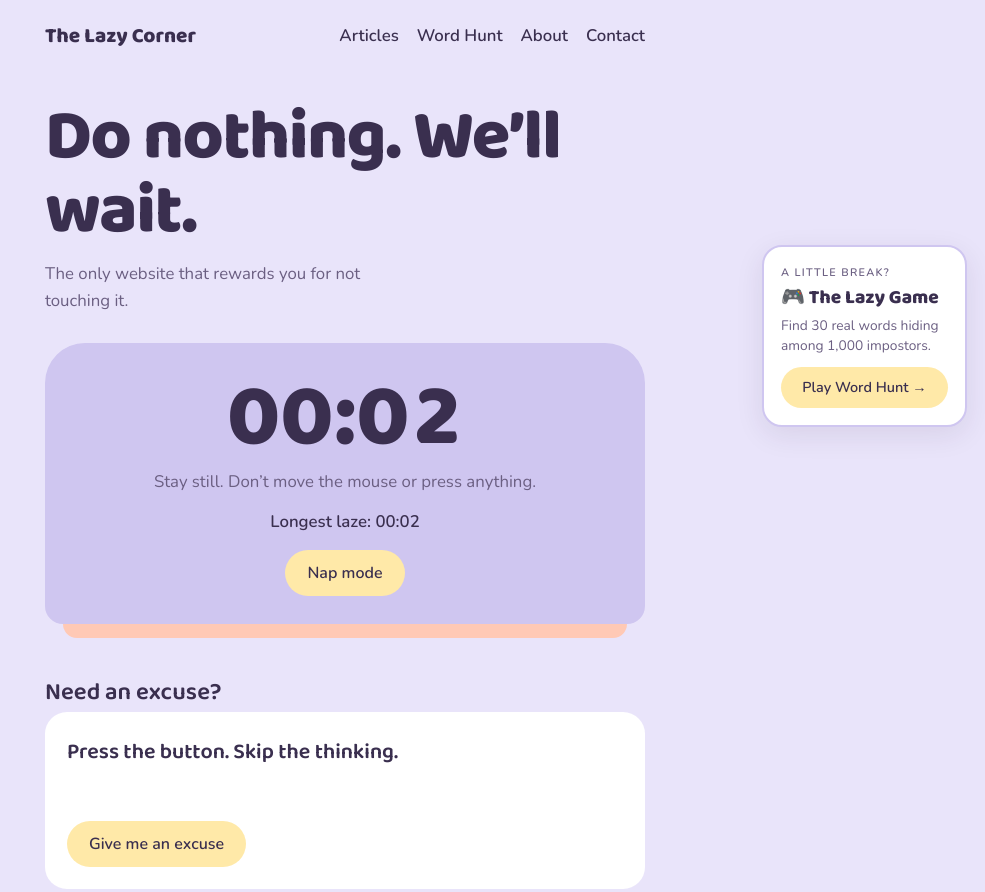
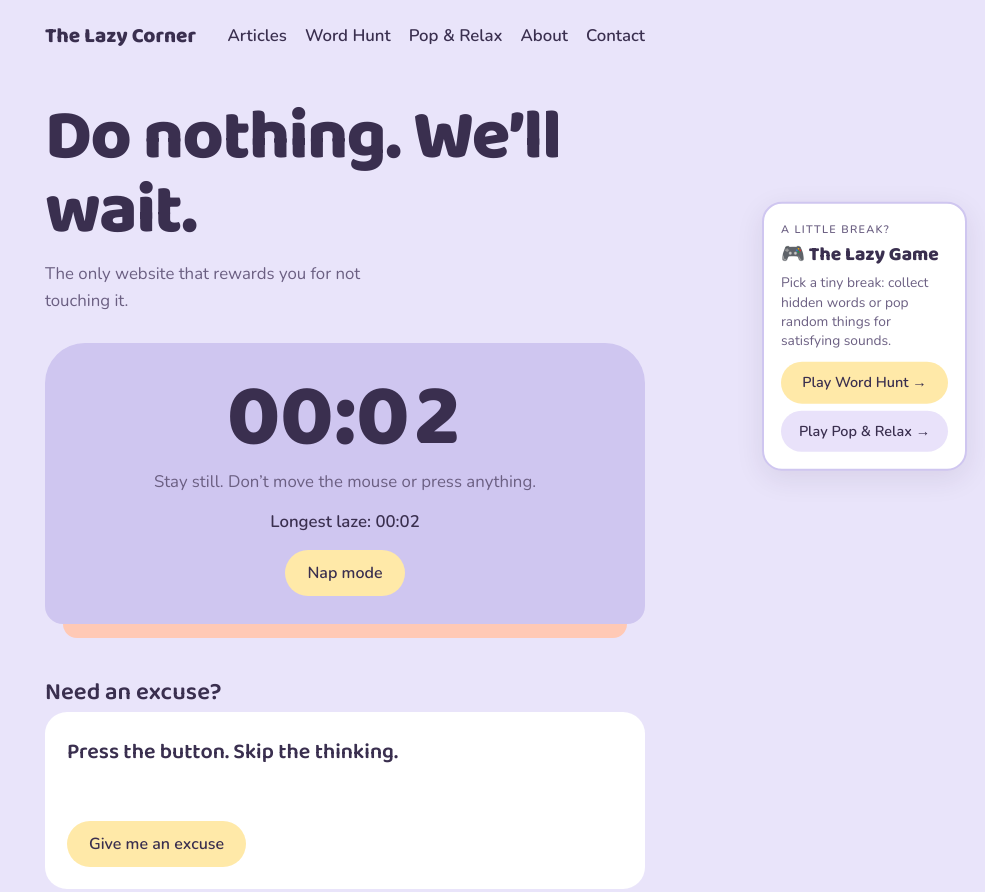
Before and after one commit to letscrackitt/lazyaahh, a plain HTML site: page index.html in a window 1280 px wide. Shown: the top 892 px of the page, without its empty margins (295-1280 px from the left). Drawn offline with nearby package versions, Linux system fonts and the light colour scheme.

Commit message:
Add Pop and Relax to Lazy Corner navigation and game card

```diff
--- a/index.html
+++ b/index.html
@@ -52,7 +52,7 @@ j=d.createElement(s),dl=l!='dataLayer'?'&l='+l:'';j.async=true;j.src=
 <noscript><iframe src="https://www.googletagmanager.com/ns.html?id=GTM-PF8PZQJV" height="0" width="0" style="display:none;visibility:hidden"></iframe></noscript>
 <!-- End Google Tag Manager (noscript) -->
 
-<nav class="top" aria-label="Main"><a href="index.html">The Lazy Corner</a><a href="articles.html">Articles</a><a href="word-hunt.html">Word Hunt</a><a href="about.html">About</a><a href="contact.html">Contact</a></nav>
+<nav class="top" aria-label="Main"><a href="index.html">The Lazy Corner</a><a href="articles.html">Articles</a><a href="word-hunt.html">Word Hunt</a><a href="pop-relax.html">Pop & Relax</a><a href="about.html">About</a><a href="contact.html">Contact</a></nav>
 <main>
   <h1>Do nothing. We’ll wait.</h1>
   <p class="lead">The only website that rewards you for not touching it.</p>
@@ -92,8 +92,9 @@ j=d.createElement(s),dl=l!='dataLayer'?'&l='+l:'';j.async=true;j.src=
 <aside class="lazy-game-float" aria-label="The Lazy Game">
   <span class="lazy-game-kicker">A LITTLE BREAK?</span>
   <strong>🎮 The Lazy Game</strong>
-  <p>Find 30 real words hiding among 1,000 impostors.</p>
+  <p>Pick a tiny break: collect hidden words or pop random things for satisfying sounds.</p>
   <a href="word-hunt.html">Play Word Hunt <span aria-hidden="true">→</span></a>
+  <a href="pop-relax.html" style="margin-top:7px;background:#e9e2fa">Play Pop & Relax <span aria-hidden="true">→</span></a>
 </aside>
 
 <div class="nap" id="nap" role="dialog" aria-label="Nap mode">
```
